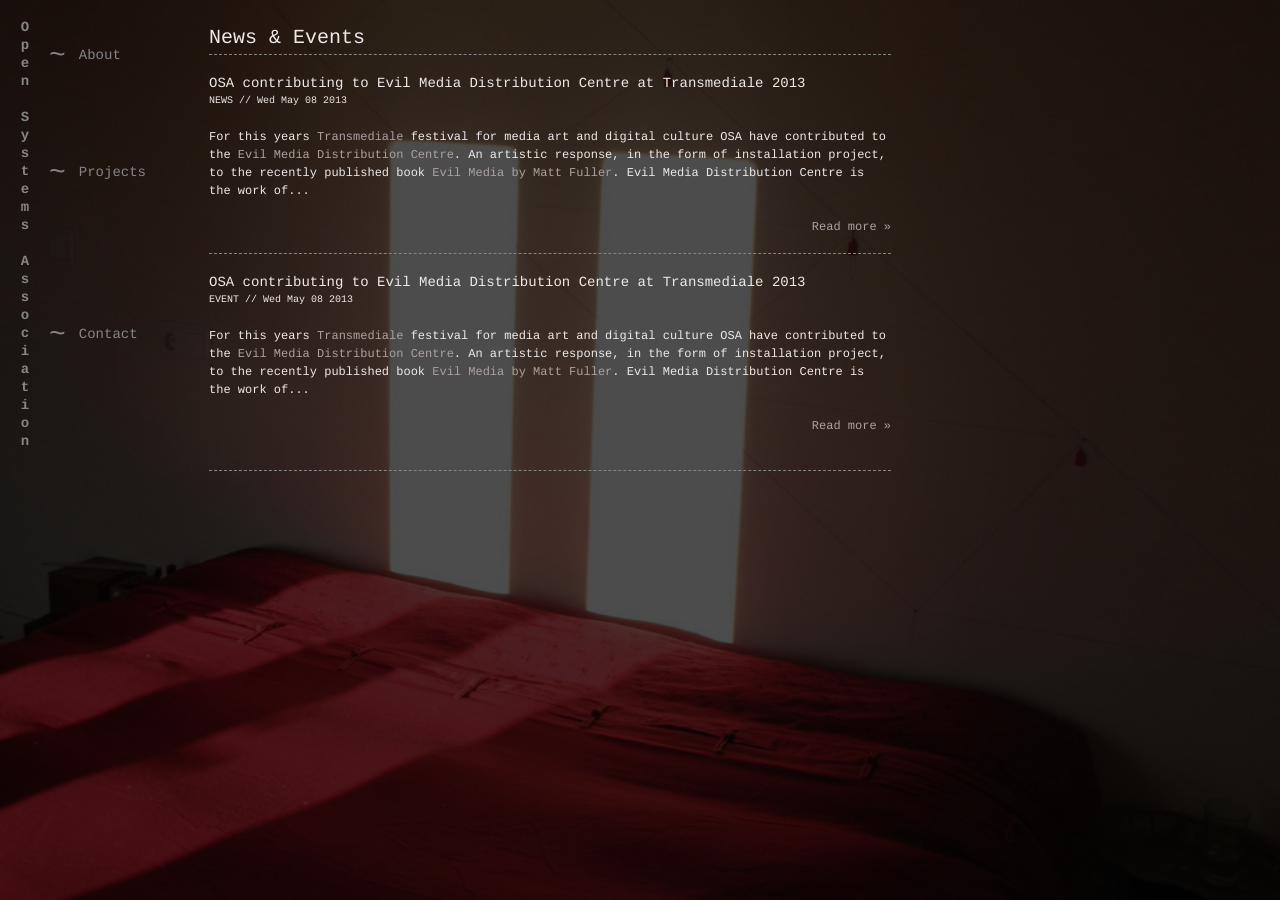
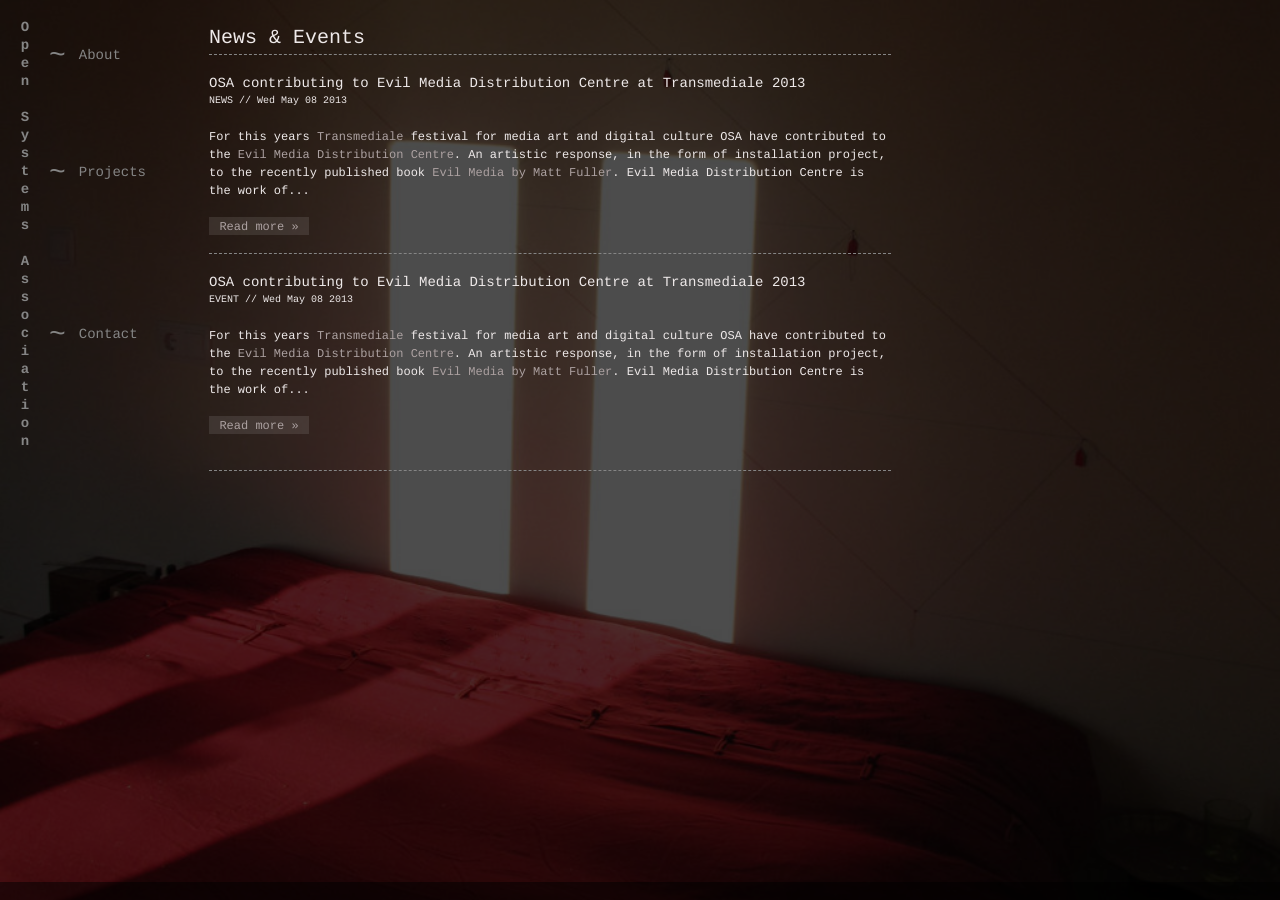
Before and after one commit to opensystemsassociation/opensystemsassociation.github.com, a Jekyll site: the page built from index.html, in a window 1280 px wide. Built offline with Jekyll 4.4.1, drawn with Linux system fonts in a browser that asks for light colours; nearby versions of some CDN libraries.

Commit message:
Added new styling to more links

```diff
--- a/_layouts/default.html
+++ b/_layouts/default.html
@@ -32,8 +32,6 @@
             </nav>
             {{ content }}
 
-            <div class="clear"></div>
-            <footer></footer>
             <div class='fullbg'>
                 <div class='fullbg fullbg-cover'></div>
                     <img src='/content/olga-sundial.jpg' class='visible' />
@@ -44,7 +42,9 @@
                     <img src='/content/renee-eaves.jpg' class='hidden' />
                     <img src='/content/anila-power.jpg' class='hidden' />
                 </div>
+            </div>
         </div>
+        <footer></footer>
         <script src="//ajax.googleapis.com/ajax/libs/jquery/1.8.2/jquery.min.js"></script>
         <script src="/assets/js/main.js"></script>
         <script type="text/javascript">
--- a/_layouts/projects.html
+++ b/_layouts/projects.html
@@ -22,7 +22,7 @@ layout: default
     </div>
     <h2>Projects by OSA members</h2>
     <p>Members of the Open Systems Association have worked on a wide variety of projects in the past. To get a better understanding of what we do and how we collaborate, here are a select few from our members.</p>
-    <div class='other-projects'>
+    <div class='other-projects clearfix'>
         {% for post in site.categories.['project'] %}
         {% if post.tags contains "previous" %}
         <article class='previous-project grid_18'>
--- a/assets/css/main.css
+++ b/assets/css/main.css
@@ -51,7 +51,8 @@ textarea {
 .wrapper {
   max-width: 900px;
   width: 100%;
-  float: left; }
+  float: left;
+  margin-bottom: 18px; }
 
 /*==============================================
  * Fonts
@@ -175,8 +176,10 @@ small {
 
 .more {
   display: block;
-  width: 100%;
-  text-align: right; }
+  width: 100px;
+  text-align: center;
+  background: #555555;
+  background-color: rgba(255, 255, 255, 0.1); }
 
 /*==============================================
  * Navigation
@@ -351,8 +354,11 @@ a.project:hover {
 footer {
   width: 100%;
   height: 18px;
-  position: relative;
-  z-index: 3; }
+  position: fixed;
+  bottom: 0;
+  clear: left;
+  background-color: black;
+  background-color: rgba(0, 0, 0, 0.5); }
 
 /* ===============
     ALL: IE Fixes
```
Also changed, not shown: assets/css/_scss/main.scss (+10 -4 lines), 1 other file.
